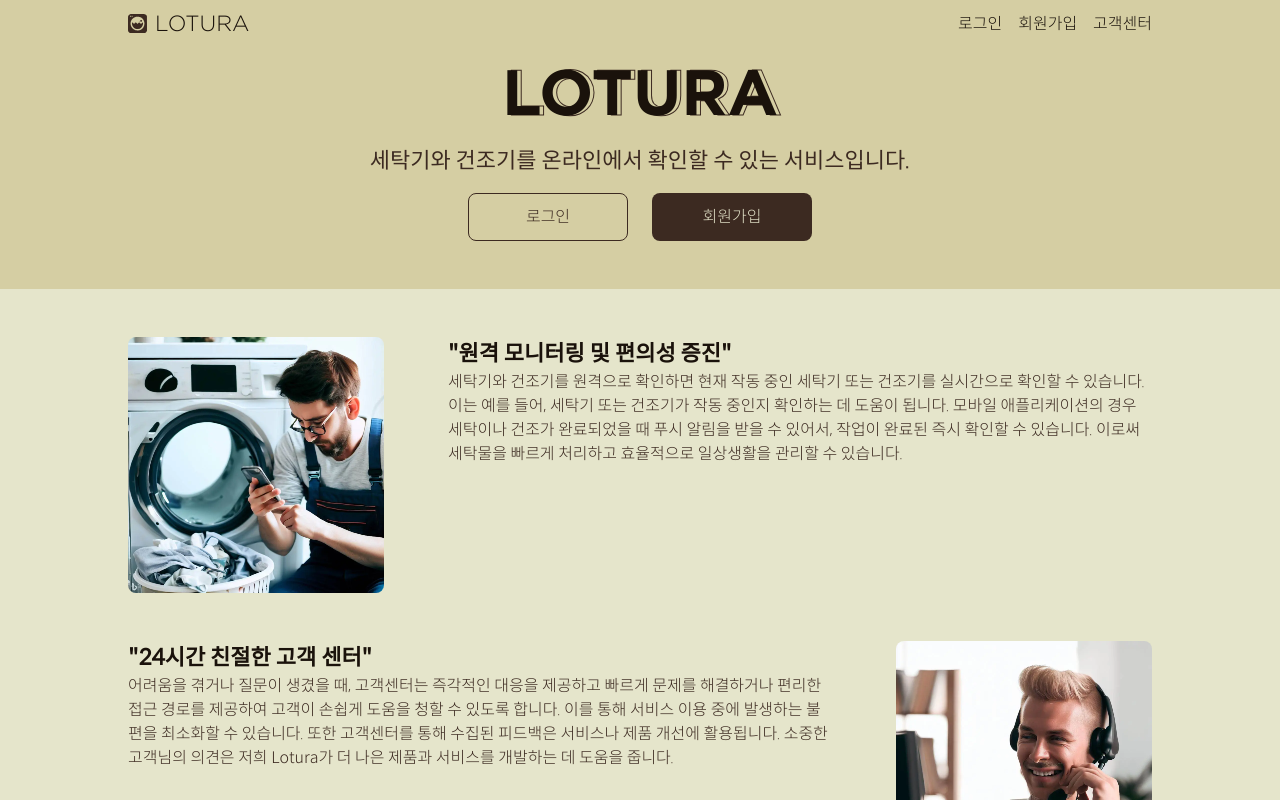
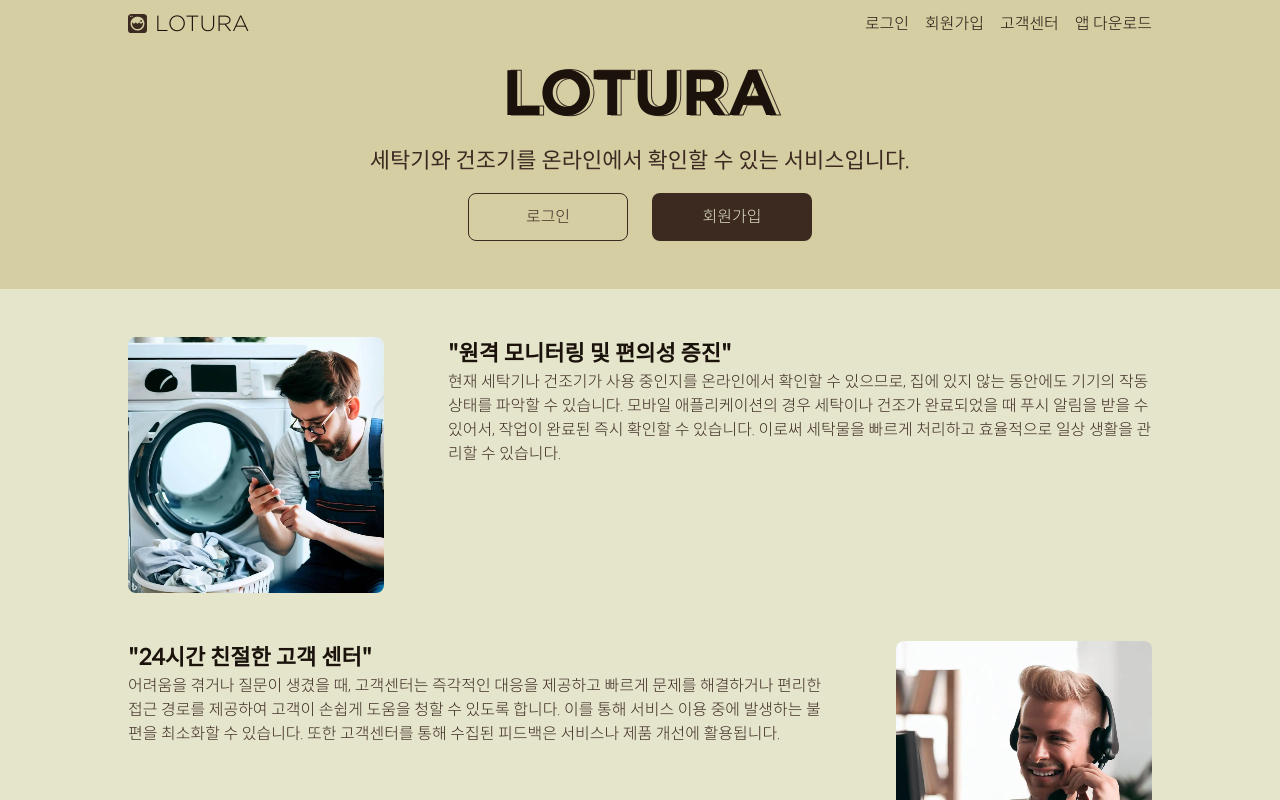
Before and after one commit to Lotura-STAC/STAC-FrontEnd, a React (Vite) app: page / in a window 1280 px wide. Shown: the top 800 px of the page. Built offline with nearby package versions, Linux system fonts and the light colour scheme; no server answers.

Commit message:
docs: 글 수정

```diff
--- a/src/components/Header/index.tsx
+++ b/src/components/Header/index.tsx
@@ -47,6 +47,13 @@
           >
             고객센터
           </a>
+          <a
+            href="https://play.google.com/store/apps/details?id=com.osj.lotura"
+            target="_blank"
+            rel="noopener noreferer nofollow"
+          >
+            앱 다운로드
+          </a>
         </nav>
       ) : (
         <nav>
@@ -58,6 +65,13 @@
             rel="noopener noreferer nofollow"
           >
             고객센터
+          </a>
+          <a
+            href="https://play.google.com/store/apps/details?id=com.osj.lotura"
+            target="_blank"
+            rel="noopener noreferer nofollow"
+          >
+            앱 다운로드
           </a>
         </nav>
       )}
--- a/src/pages/mainPage/index.tsx
+++ b/src/pages/mainPage/index.tsx
@@ -43,15 +43,15 @@
         </Banner>
         <HomeArticle
           title="원격 모니터링 및 편의성 증진"
-          subTitle={`세탁기와 건조기를 원격으로 확인하면 현재 작동 중인 세탁기 또는 건조기를 실시간으로 확인할 수 있습니다. 이는 예를 들어, 세탁기 또는 건조기가 작동 중인지 확인하는 데 도움이 됩니다.
-        모바일 애플리케이션의 경우 세탁이나 건조가 완료되었을 때 푸시 알림을 받을 수 있어서, 작업이 완료된 즉시 확인할 수 있습니다. 이로써 세탁물을 빠르게 처리하고 효율적으로 일상생활을 관리할 수 있습니다.`}
+          subTitle={`현재 세탁기나 건조기가 사용 중인지를 온라인에서 확인할 수 있으므로, 집에 있지 않는 동안에도 기기의 작동 상태를 파악할 수 있습니다.
+          모바일 애플리케이션의 경우 세탁이나 건조가 완료되었을 때 푸시 알림을 받을 수 있어서, 작업이 완료된 즉시 확인할 수 있습니다. 이로써 세탁물을 빠르게 처리하고 효율적으로 일상 생활을 관리할 수 있습니다.`}
           image={Home.HomeImg1}
           direction="ltr"
         />
         <HomeArticle
           title="24시간 친절한 고객 센터"
           subTitle={`어려움을 겪거나 질문이 생겼을 때, 고객센터는 즉각적인 대응을 제공하고 빠르게 문제를 해결하거나 편리한 접근 경로를 제공하여 고객이 손쉽게 도움을 청할 수 있도록 합니다. 이를 통해 서비스 이용 중에 발생하는 불편을 최소화할 수 있습니다.
-        또한 고객센터를 통해 수집된 피드백은 서비스나 제품 개선에 활용됩니다. 소중한 고객님의 의견은 저희 Lotura가 더 나은 제품과 서비스를 개발하는 데 도움을 줍니다.`}
+          또한 고객센터를 통해 수집된 피드백은 서비스나 제품 개선에 활용됩니다.`}
           image={Home.HomeImg2}
           direction="rtl"
         />
```
